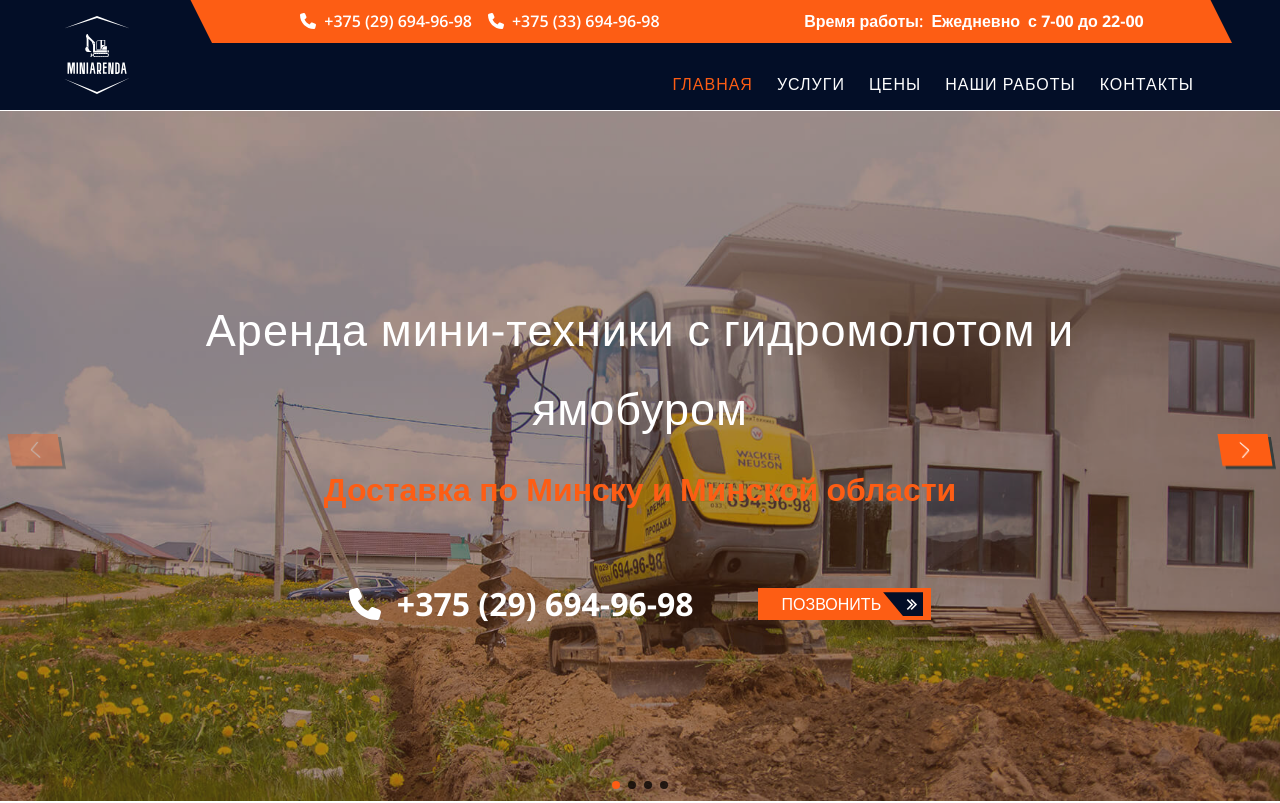
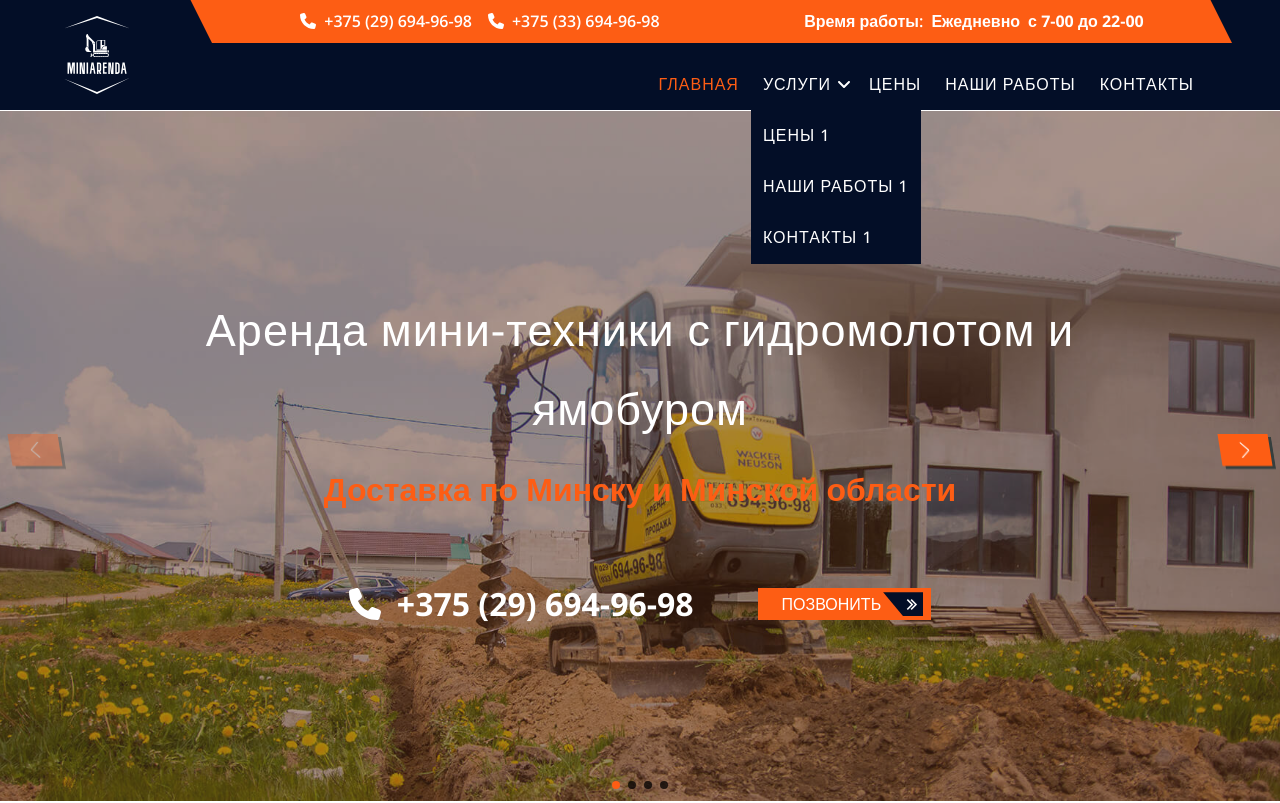
Before and after one commit to TanyaDanilovich/miniarenda_styled, a React (Create React App) app: page / in a window 1280 px wide. Shown: the top 803 px of the page. Built offline with nearby package versions, Linux system fonts and the light colour scheme.

Commit message:
add css for desktop navigation

```diff
--- a/src/features/dropdownMenu/DropdownMenu.tsx
+++ b/src/features/dropdownMenu/DropdownMenuItem.tsx
@@ -5,29 +5,23 @@ import {FontAwesomeIcon} from '@fortawesome/react-fontawesome';
 import {S_NavLink} from '../../shared/ui/navigation/S_NavLink';
 import {S_NavItem} from '../../shared/ui/navigation/S_NavItem';
 import {plainTransition} from '../../app/styles/mixins';
-import {DropdownItem} from '../../shared/types/common.types';
+import {MenuItemType} from '../../shared/types/common.types';
 
 
 type props = {
-    dropdown: DropdownItem,
-    dropdownContent: DropdownItem[],
-    onClickCallback: () => void
+    subMenuItems: MenuItemType[],
+    onClickCallback?: () => void
 };
-export const DropdownMenuItem = ({dropdown, dropdownContent, onClickCallback}: props) => {
+export const DropdownMenuItem = ({subMenuItems, onClickCallback}: props) => {
     const [isDropdownOpen, setIsDropdownOpen] = React.useState(false);
     const theme = useTheme()
     const id = useId();
-    const {title, url} = dropdown;
+
 
     return (
         <S_DropdownMenu onClick = {onClickCallback}>
-            <S_NavLink to = {url}>{title}
-                <FontAwesomeIcon icon = {faAngleDown} size = {'1x'} color = {theme.colors.primary}
-                                 transform = {"right-6"}/>
-            </S_NavLink>
-
-            <ul className = "dropdown-content">
-                {dropdownContent.map((item, index) =>
+            <ul>
+                {subMenuItems.map((item, index) =>
                     <S_NavItem onClick = {onClickCallback}>
                         <S_NavLink key = {`${id}-${index}`} to = {item.url}>{item.title}</S_NavLink>
                     </S_NavItem>)}
@@ -39,22 +33,13 @@ export const DropdownMenuItem = ({dropdown, dropdownContent, onClickCallback}: p
 
 
 export const S_DropdownMenu = styled(S_NavItem)<{}>`
-  width: auto;
+  & > ul {
+    height: auto;
+    overflow: hidden;
+    position: absolute;
+    background-color: ${({theme}) => theme.colors.bg_primary};
+  }
 
 
-  & > ul {
-    height: 0;
-    overflow: hidden;
-    position: absolute;
-    background-color: #fff;
-    z-index: 1000;
-    border-radius: 5px;
-    width: 160px;
-  }
-
-  &:hover > ul {
-    ${({theme}) => plainTransition(theme.duration.long)}
-    height: auto;
-  }
 
 `;
--- a/src/shared/types/common.types.ts
+++ b/src/shared/types/common.types.ts
@@ -4,4 +4,4 @@ export type PropsWithChildren<P> = P & { children?: ReactNode };
 
 export type ImageProps = { src: string, alt: string }
 
-export type DropdownItem = {title: string, url: string}
+export type MenuItemType = { title: string, url: string, subMenuItems?: MenuItemType[] }
--- a/src/shared/ui/navigation/DesktopNavigation.tsx
+++ b/src/shared/ui/navigation/DesktopNavigation.tsx
@@ -4,6 +4,7 @@ import React, {useId} from 'react';
 import {S_NavItem} from './S_NavItem';
 import {S_NavLink} from './S_NavLink';
 import {menuItemsData} from './menuItemsData';
+import {MenuItem} from './MenuItem';
 
 type props = {
     isOpen: boolean,
@@ -12,22 +13,17 @@ type props = {
 };
 export const DesktopNavigation = ({isOpen, isOpenToggle, setClose}: props) => {
     const id = useId();
+
     return (
 
 
         <S_DesktopNavigation $isOpen = {isOpen}>
-
             <nav onClick = {setClose}>
                 <ul>
                     {menuItemsData.map((menuItem, index) =>
-                        <S_NavItem key = {`${id}-${index}`}>
-                            <S_NavLink to = {menuItem.url}> {menuItem.title} </S_NavLink>
-                        </S_NavItem>
+                        <MenuItem key = {`${id}-${index}`} menuItem = {menuItem}/>
                     )}
-
-
                 </ul>
-
             </nav>
             <BurgerButton isOpen = {isOpen} callback = {isOpenToggle}/>
         </S_DesktopNavigation>
--- a/src/shared/ui/navigation/MenuItem.tsx
+++ b/src/shared/ui/navigation/MenuItem.tsx
@@ -1,21 +1,44 @@
-import styled from "styled-components";
+import styled, {useTheme} from "styled-components";
 import React from 'react';
+import {S_NavLink} from './S_NavLink';
+import {MenuItemType} from '../../types/common.types';
+import {DropdownMenuItem, S_DropdownMenu} from '../../../features/dropdownMenu/DropdownMenuItem';
+import {FontAwesomeIcon} from '@fortawesome/react-fontawesome';
+import {faAngleDown} from '@fortawesome/free-solid-svg-icons';
 import {S_NavItem} from './S_NavItem';
-import {S_NavLink} from './S_NavLink';
 
 type props = {
-    isOpen: boolean,
-    isOpenToggle: () => void,
-    setClose: () => void
+    menuItem: MenuItemType,
+    isOpen?: boolean,
+    isOpenToggle?: () => void,
+    setClose?: () => void
 };
-export const MenuItem = ({isOpen, isOpenToggle, setClose}: props) => {
+export const MenuItem = ({menuItem, isOpen, isOpenToggle, setClose}: props) => {
+    const theme = useTheme()
     return (
 
 
         <S_MenuItem>
-            <S_NavItem>
-                <S_NavLink to = "/"> Главная </S_NavLink>
-            </S_NavItem>
+            {menuItem.subMenuItems
+                ? (
+                    <>
+                        <S_NavItem onClick = {setClose}>
+                            <S_NavLink to = {menuItem.url}>
+                                {menuItem.title}
+                                <FontAwesomeIcon icon = {faAngleDown}
+                                                 size = {'1x'}
+                                                 transform = {"right-6"}/>
+                            </S_NavLink>
+                        </S_NavItem>
+                        <DropdownMenuItem subMenuItems = {menuItem.subMenuItems}/>
+                    </>
+                )
+                : <S_NavItem onClick = {setClose}>
+                    <S_NavLink to = {menuItem.url}>
+                        {menuItem.title}
+                    </S_NavLink>
+                </S_NavItem>}
+
         </S_MenuItem>
 
 
@@ -23,6 +46,6 @@ export const MenuItem = ({isOpen, isOpenToggle, setClose}: props) => {
 };
 
 
-export const S_MenuItem = styled.div<{}>`
+export const S_MenuItem = styled.li<{}>`
 
 `;
--- a/src/shared/ui/navigation/S_NavItem.ts
+++ b/src/shared/ui/navigation/S_NavItem.ts
@@ -1,8 +1,19 @@
 import styled from "styled-components";
+import {outline} from '../../../app/styles/mixins';
 
 
 export const
     S_NavItem = styled.li<{}>`
+
+      &:hover {
+        background-color: ${({theme}) => theme.colors.dark};
+        color: ${({theme}) => theme.colors.primary};
+      }
+
+      &:hover > a {
+        color: ${({theme}) => theme.colors.primary};
+      }
+
       border-bottom: 1px solid ${({theme}) => theme.colors.dark};
 
       &:first-child {
--- a/src/shared/ui/navigation/menuItemsData.ts
+++ b/src/shared/ui/navigation/menuItemsData.ts
@@ -1,9 +1,16 @@
-import {DropdownItem} from '../../types/common.types';
+import {MenuItemType} from '../../types/common.types';
 
-export const menuItemsData:DropdownItem[] = [
-    {title:"Главная", url:"/"},
-    {title:"Услуги", url:"uslugi"},
-    {title:"Цены", url:"price"},
-    {title:"Наши работы", url:"projects"},
-    {title:"Контакты", url:"contacts"}
+export const menuItemsData: MenuItemType[] = [
+    {title: "Главная", url: "/"},
+    {
+        title: "Услуги", url: "uslugi",
+        subMenuItems: [
+            {title: "Цены 1", url: "price1"},
+            {title: "Наши работы 1", url: "projects1"},
+            {title: "Контакты 1", url: "contacts1"}
+        ]
+    },
+    {title: "Цены", url: "price"},
+    {title: "Наши работы", url: "projects"},
+    {title: "Контакты", url: "contacts"}
 ]
```
Also changed, not shown: src/shared/ui/navigation/COPY_DesktopNavigation.tsx (+101 -101 lines). Lines whose indentation alone changed are shown as unchanged.
